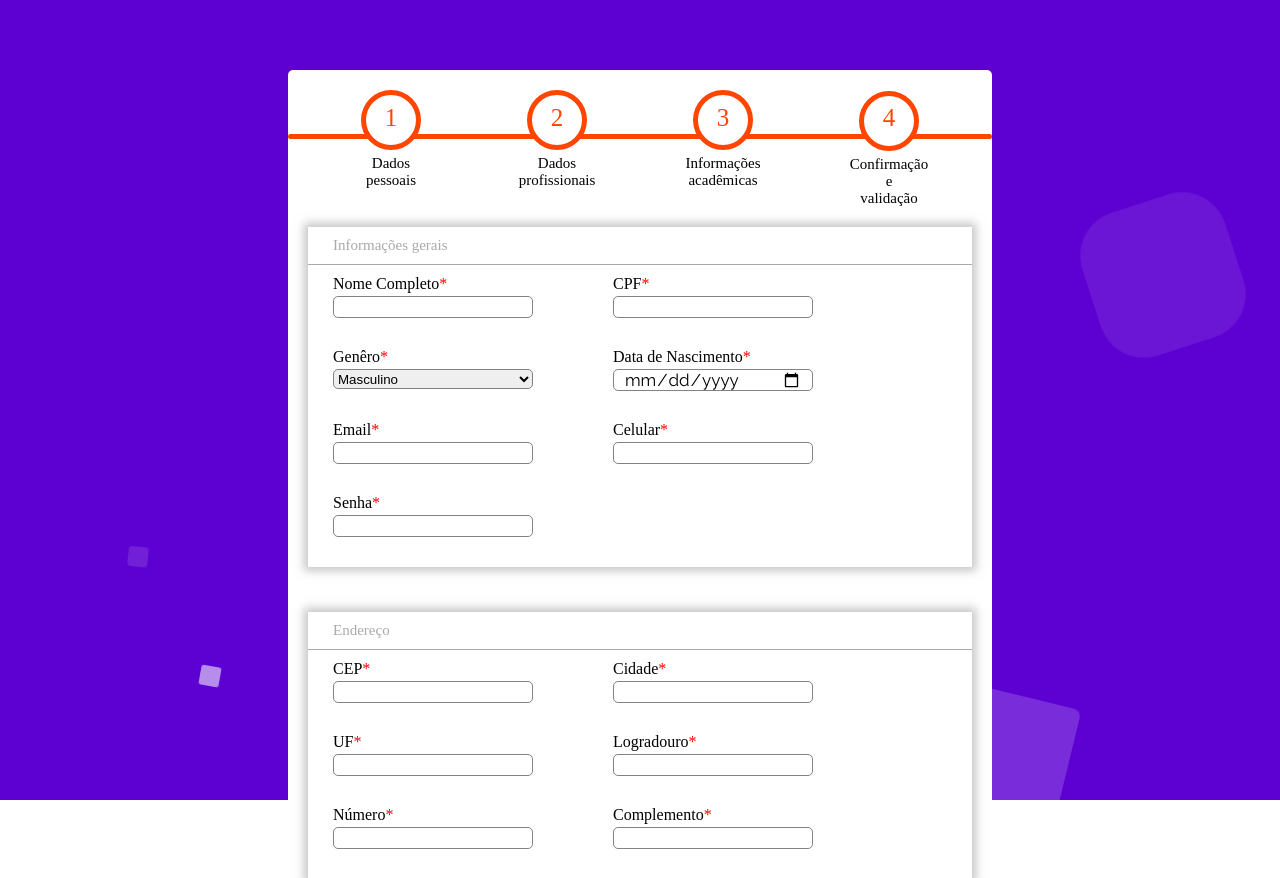
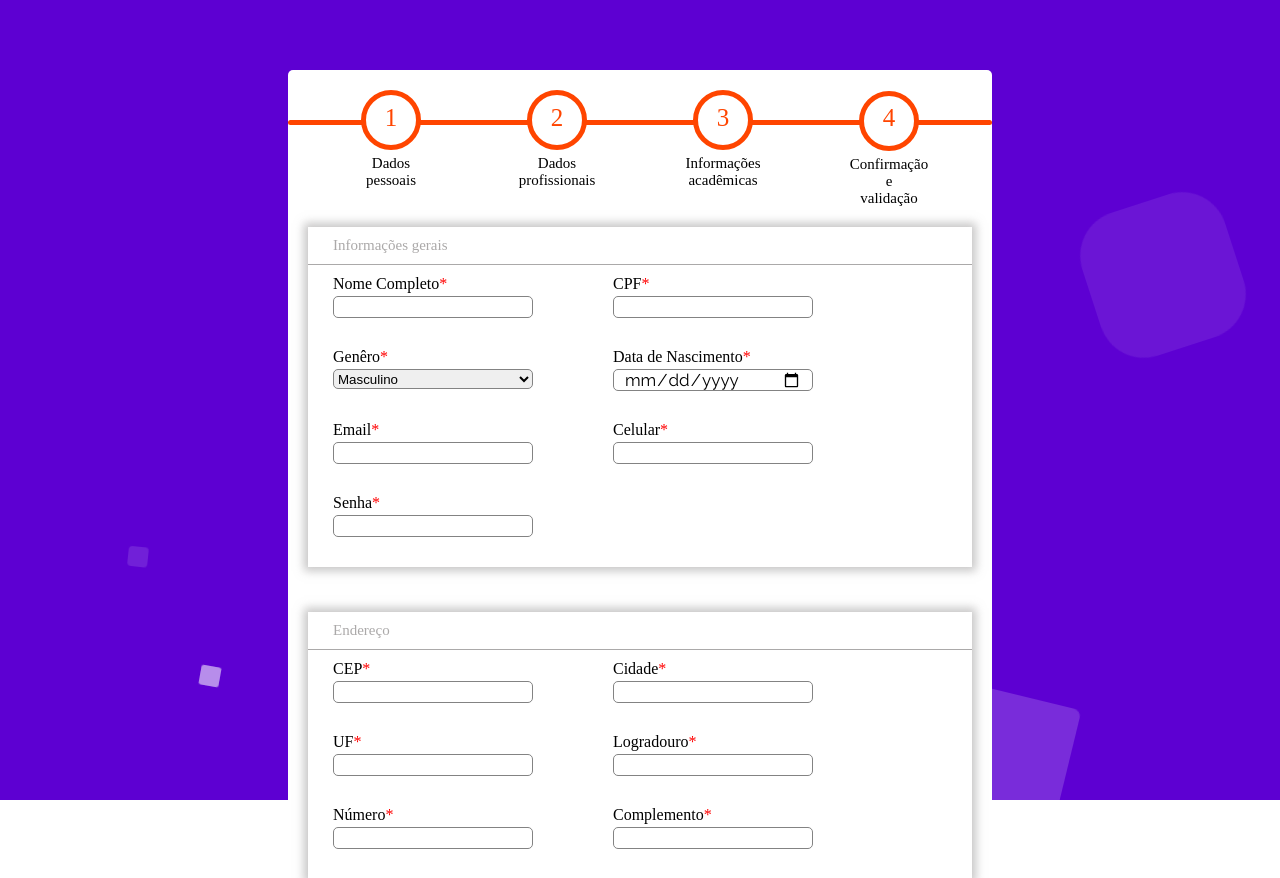
Before and after one commit to SoulsDev/Projeto-Freelando-WebSite, a PHP site: page /pages/CadastroProfissional.html in a window 1280 px wide. Shown: the top 878 px of the page. Run offline with PHP 8.4, Linux system fonts and the light colour scheme.

Commit message:
Ajuste linha Cadastro Profissional

```diff
--- a/css/style_cadpro.css
+++ b/css/style_cadpro.css
@@ -111,10 +111,27 @@ button:hover {
 
 .barra-progresso {
     padding: 20px;
-    width: 100%;
+    width: 55vw;
     display: flex;
     flex-direction: row;
     align-items: center;
+}
+
+.barra-line {
+    position: absolute;
+    width: 55vw;
+    display: flex;
+    flex-direction: column;
+    align-items: center;
+}
+
+.line {
+    margin-top: 50px;
+    content: '';
+    width: 100%;
+    height: 5px;
+    background-color: orangered;
+    border-radius: 10px;
 }
 
 
@@ -352,17 +369,6 @@ button:hover {
     border: 1px solid rgb(131, 131, 131);
 }
 
-.line {
-    content: '';
-    width: 55%;
-    height: 5px;
-    background-color: orangered;
-    position: absolute;
-    z-index: 0;
-    margin-top: 8vh;
-    border-radius: 10px;
-}
-
 
 /* MEDIA QUERIES */
 
--- a/pages/CadastroProfissional.html
+++ b/pages/CadastroProfissional.html
@@ -43,10 +43,15 @@
 
         <form id="regForm" action="/action_page.php">
 
-            <div class="line"></div>
+
+
+            <div class="barra-line">
+                <div class="line"></div>
+
+            </div>
+
             <!-- Circles which indicates the steps of the form: -->
             <div class="barra-progresso">
-
 
 
                 <div class="step">
```
